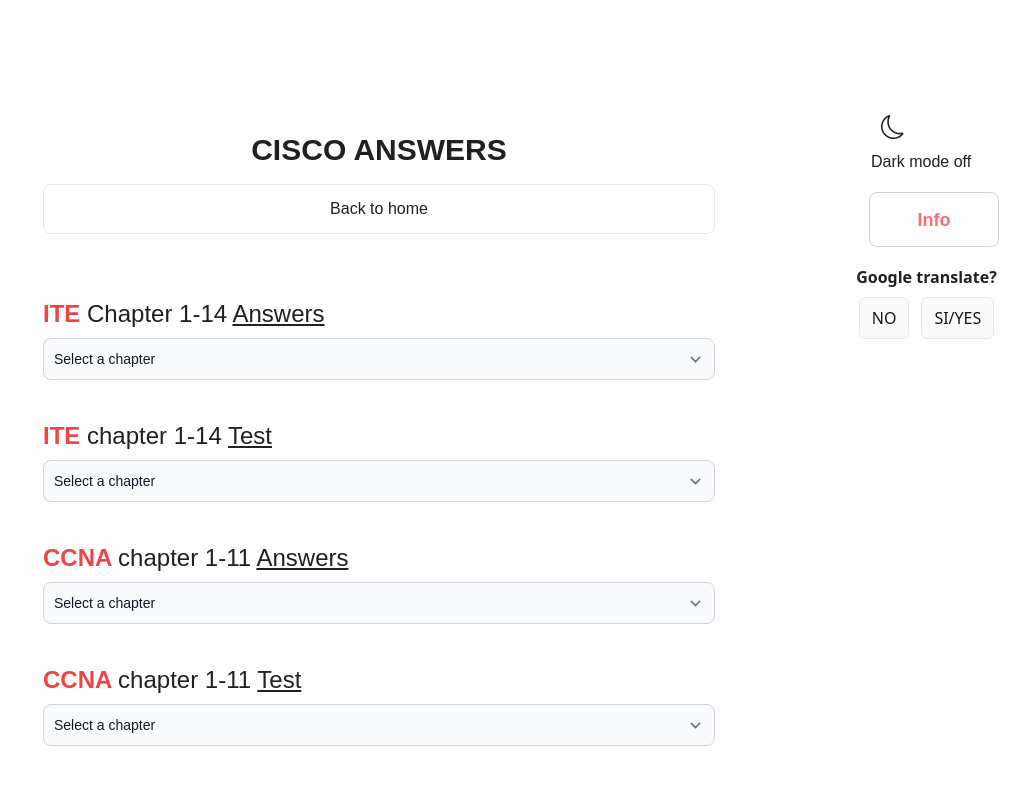
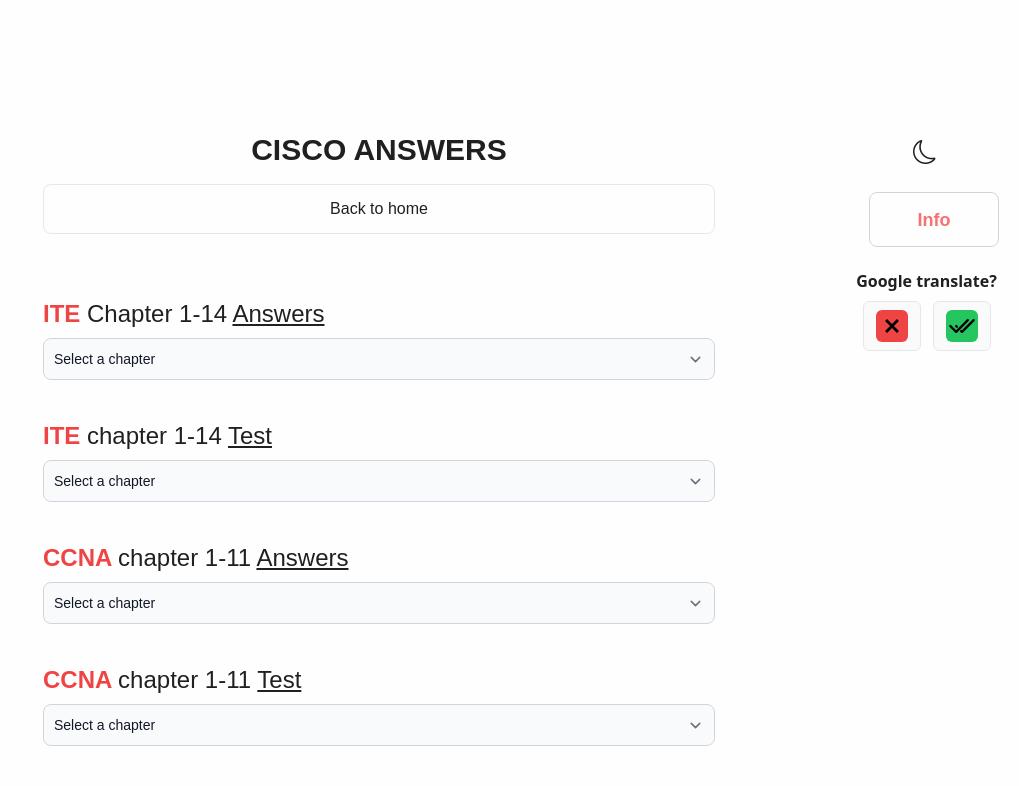
Before and after one commit to Matteo0099/Cisco-Training-Answer, a Vue app: page / in a window 1280 px wide. Shown: the top 786 px of the page, without its empty margins (261-1280 px from the left). Built offline with nearby package versions, Linux system fonts and the light colour scheme; what vue-confetti would draw is missing.

Commit message:
some fix

```diff
--- a/src/App.vue
+++ b/src/App.vue
@@ -11,24 +11,33 @@
 <template>
   <SpeedInsights/>
   <!-- 2 FIXED ELEMENTS -->
-  <div class="btn-dark w-fit my-0 mr-3 mt-3 z-[9999] ml-auto lg:mt-4 lg:min-w-[116px] lg:top-[90px] lg:fixed lg:right-3 xl:right-5">
+  <div class="btn-dark w-fit flex justify-center items-center my-0 mr-4 mt-4 z-[9999] ml-auto lg:mt-4 lg:min-w-[116px] lg:top-[115px] lg:fixed lg:right-3 xl:right-5">
     <btnDark data-aos="zoom-in" data-aos-duration="375" data-aos-delay="125" type="button" role="button" />
   </div>
   <!-- MINI DISCLAIMER -->
   <DialogFixed class="hidden lg:block z-[9999] lg:fixed lg:top-[184px] lg:right-3 xl:right-5" />
   <!-- POP UP WITH TRANSLATE CHOICE -->
   <div v-if="showPopup" ref="popUp"
-    class="pop-up font-sans w-full max-w-[135px] xl:max-w-[145px] btn-dark absolute top-2 left-4 mr-auto lg:mr-0 lg:mt-0 z-[9999]
+    class="pop-up font-sans w-full max-w-[135px] xl:max-w-[145px] btn-dark absolute top-4 left-4 mr-auto lg:mr-0 lg:mt-1 z-[9999]
           lg:top-[265px] lg:fixed lg:right-3 lg:left-auto xl:right-5 flex flex-col justify-center items-center">
     <span class="font-bold text-base">Google translate?</span>
     <div class="flex justify-center popUpbtn items-center mt-2 gap-3 w-full max-w-[125px] text-base">
       <button @click="closePopup()"
         class="rounded-md border border-gray-200 bg-neutral-50 hover:bg-neutral-200 transition-all px-3 py-2 w-full text-neutral-900">
-        NO
+        <svg width="32px" height="32px" viewBox="0 0 20 20" class="bg-red-500 rounded-md p-0.5" xmlns="http://www.w3.org/2000/svg">
+          <rect x="0" fill="none" width="20" height="20"/>
+          <g>
+          <path d="M14.95 6.46L11.41 10l3.54 3.54-1.41 1.41L10 11.42l-3.53 3.53-1.42-1.42L8.58 10 5.05 6.47l1.42-1.42L10 8.58l3.54-3.53z"/>
+          </g>
+        </svg>
       </button>
       <button ref="yesbtn"
         class="rounded-md border border-gray-200 bg-neutral-50 hover:bg-neutral-200 transition-all px-3 py-2 w-full text-neutral-900">
-        SI/YES
+        <svg width="32px" height="32px" viewBox="0 0 48 48" class="bg-green-500 rounded-md p-0.5" fill="none" xmlns="http://www.w3.org/2000/svg">
+          <rect width="48" height="48" fill="white" fill-opacity="0.01"/>
+          <path d="M14 24L15.25 25.25M44 14L24 34L22.75 32.75" stroke="#000000" stroke-width="4" stroke-linecap="round" stroke-linejoin="round"/>
+          <path d="M4 24L14 34L34 14" stroke="#000000" stroke-width="4" stroke-linecap="round" stroke-linejoin="round"/>
+        </svg>
       </button>
     </div>
   </div>
--- a/src/components/btn-dark.vue
+++ b/src/components/btn-dark.vue
@@ -5,22 +5,16 @@
         :class="{ 'switch-toggle-checked': isDarkTheme }" id="button" title="Dark Mode" alt="button" role="button" @click="toggleTheme">
         <i class="bi bi-moon text-2xl sm:text3xl" role="banner"></i>
       </button>
-      Dark mode {{ state }}
     </div>
   </div>
 </template>
 
 <script lang="ts">
 export default {
-  data() {
-    return {
-      userTheme: "light-theme", state: "off",
-    };
-  },
-  computed: {
-    isDarkTheme() { return this.userTheme === "dark-theme"; }
-  },
+  data() { return { userTheme: "light-theme", state: "off" } },
+  computed: { isDarkTheme() { return this.userTheme === "dark-theme"; } },
   mounted() { this.initializeTheme(); },
+
   methods: {
     toggleTheme() {
       this.userTheme = this.isDarkTheme ? "light-theme" : "dark-theme";
--- a/src/views/Test.vue
+++ b/src/views/Test.vue
@@ -11,12 +11,7 @@
       <div class="mb-5 border rounded-lg p-4">
         <!-- remember where are the drag and drop question -->
         <h1 v-if="dataIsReady" class="text-xl sm:text-2xl font-bold mt-8 mb-4">
-          Remember to study all questions from the following site
-          (drag-and-drop & completion questions:
-          <a :href=link target="_blank" :target="_blank"
-            class="text-blue-600 hover:underline hover:underline-offset-2">
-            link site
-          </a>):
+          All questions:
         </h1>
         <p class="font-thin">complete link: </p>
         <a :href=link target="_blank" :target="_blank"
@@ -24,14 +19,24 @@
       </div>
 
       <div class="mt-2 text-neutral-900">
-        <h1 class="my-2 mb-3 p-2 font-thin text-2xl md:text-3xl">
-          **if you have a <strong>bug</strong>, go to the bottom of the page, and click
-          on <strong class="text-red-600 font-bold">REFRESH BUTTON</strong> and you can complete the form**
+        <h1 class="my-2 mb-3 p-2 font-thin text-xl md:text-2xl">
+          Before doing the test, click this
+          <strong class="text-red-600 font-bold">REFRESH BUTTON</strong>
         </h1>
-        <h2 class="my-2 mb-3 p-2 font-thin text-lg md:text-xl">
+        <!-- <h2 class="my-1 p-2 font-thin text-lg md:text-xl">
           °this happen because the <i class="text-red-500 font-bold">localStorage</i> of your browser can be full.
           with that button, you clean it.
-        </h2>
+        </h2> -->
+      </div>
+      <!-- clean browser data -->
+      <div class="container mt-1 pb-8 mb-2">
+        <button type="button" role="button"
+              class="py-3 px-4 border rounded-lg w-full mt-2 active:border-4 font-semibold active:border-neutral-200 hover:opacity-75 h-14 mx-auto"
+              @click="refreshForm">
+          <span>
+            clean browser cache
+            <i class="bi bi-arrow-clockwise pl-2"></i></span>
+        </button>
       </div>
 
       <!-- ************* -->
@@ -242,6 +247,7 @@
         defaultColors: ['red','pink','#ba0000'],
       });
     },
+    // clean form and browser cache
     refreshForm() {
       this.formSubmitted = false;
       this.submitted = false;
```
Also changed, not shown: 1 other file (tests, documents, lock files or other folders).
